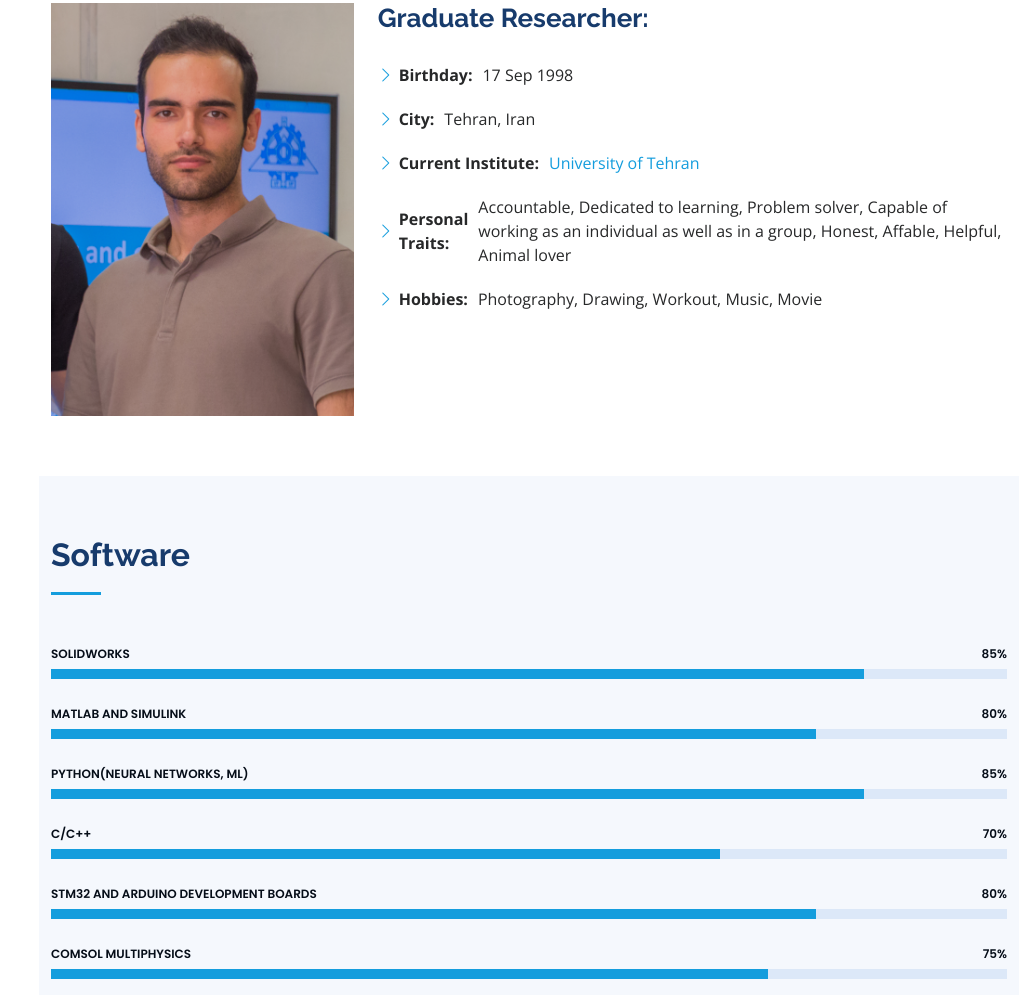
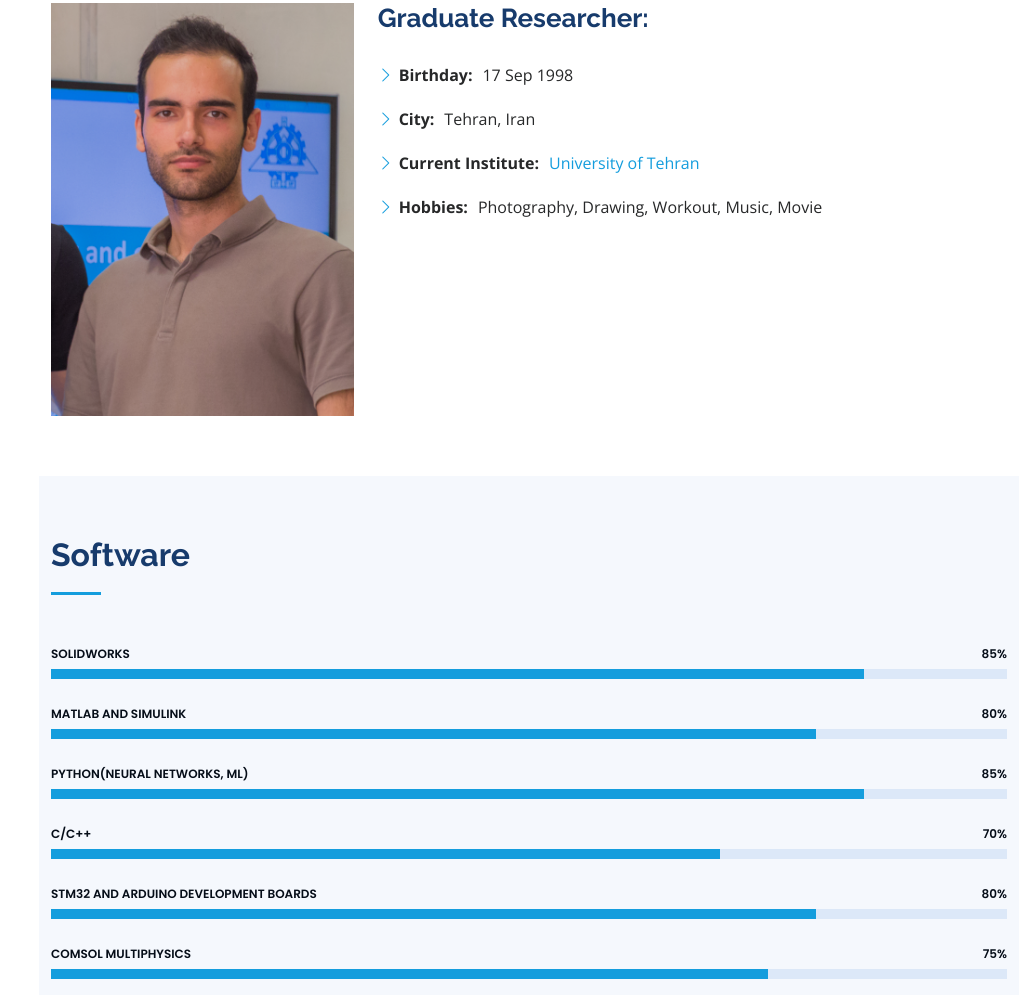
Before and after one commit to aminmirz/aminmirz.github.io, a plain HTML site: page index.html in a window 1280 px wide. Shown: the part 1181-2176 px from the top of the page, without its empty margins (261-1280 px from the left). Drawn offline with nearby package versions, Linux system fonts and the light colour scheme; files whose address does not match are found by name.

Commit message:
Update index.html

```diff
--- a/index.html
+++ b/index.html
@@ -142,7 +142,8 @@
                             <div class="col-lg-6">
                                 <ul>
                                     <li><i class="bi bi-chevron-right"></i> <strong>Current Institute:</strong> <span><a href="https://ut.ac.ir/en">University of Tehran</a></span></li>
-                                    <li><i class="bi bi-chevron-right"></i> <strong>Personal Traits:</strong> <span>Accountable, Dedicated to learning, Problem solver, Capable of working as an individual as well as in a group, Honest, Affable, Helpful, Animal lover </span></li>
+                               <!--     <li><i class="bi bi-chevron-right"></i> <strong>Personal Traits:</strong> <span>Accountable, Dedicated to learning, Problem solver, Capable of working as an individual as well as in a group, Honest, Affable, Helpful, Animal lover </span></li>
+-->
                                     <li><i class="bi bi-chevron-right"></i> <strong>Hobbies:</strong> <span>Photography, Drawing, Workout, Music, Movie</span></li>
                                 </ul>
                             </div>
```
